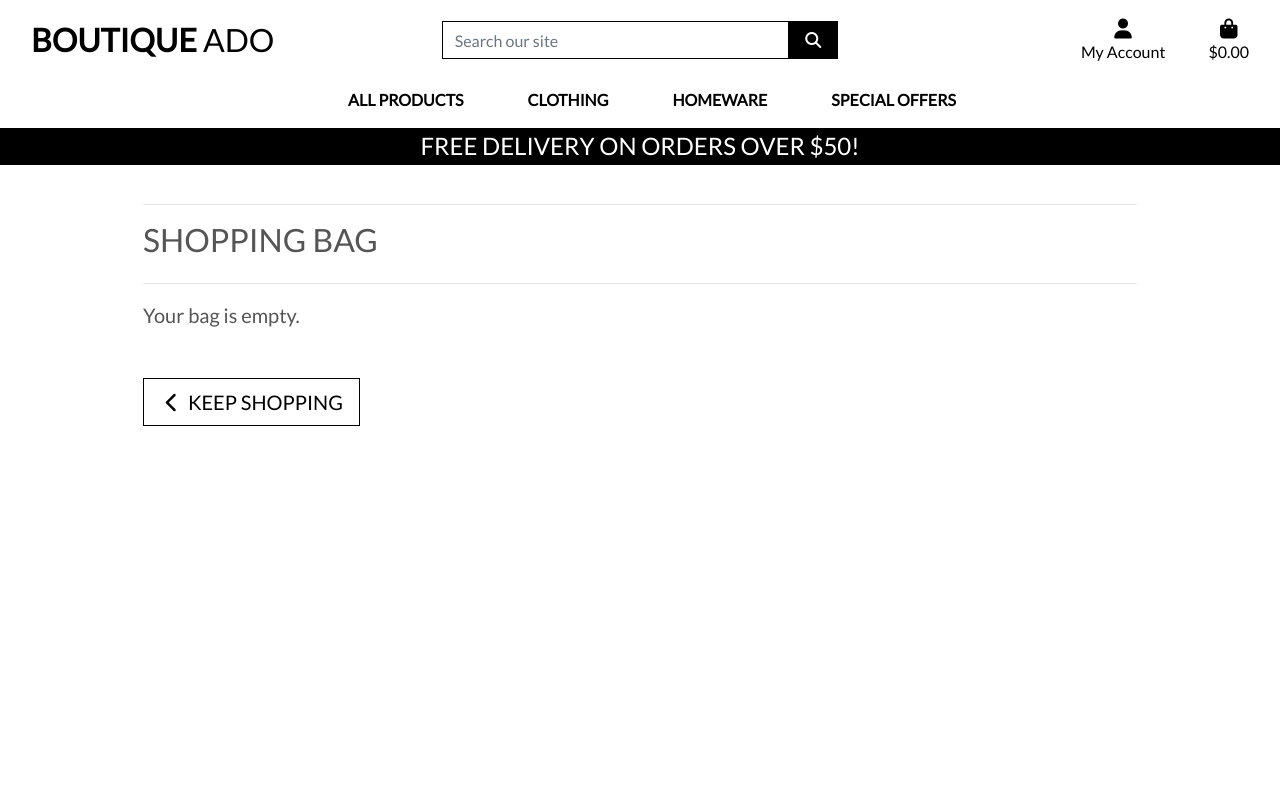
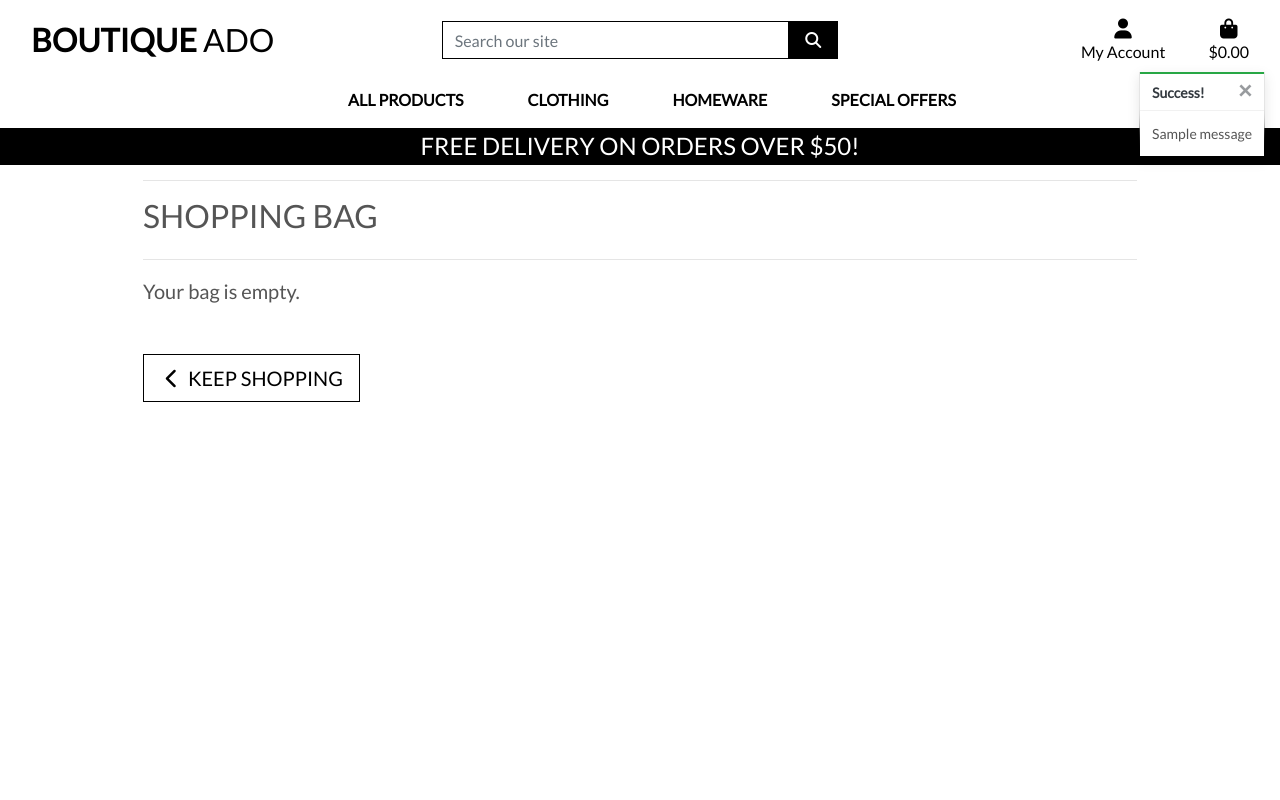
Before and after one commit to stacykimberley/boutique_ado_v1, a Django app: page /bag/ in a window 1280 px wide. Run offline with Django 3.2, Linux system fonts and the light colour scheme; tables that the repository leaves empty hold one stand-in row (values such as "Sample post"); one stand-in notice (Sample message) is shown; some libraries are stand-ins or nearby versions.

Commit message:
Add toats

```diff
--- a/bag/views.py
+++ b/bag/views.py
@@ -1,4 +1,7 @@
 from django.shortcuts import render, redirect, reverse, HttpResponse
+from django.contrib import messages
+
+from products.models import Product
 
 # Create your views here.
 
@@ -10,6 +13,7 @@
 def add_to_bag(request, item_id):
     """ Add a quantity of the specified product to the shopping bag """
 
+    product = Product.objects.get(pk=item_id)
     quantity = int(request.POST.get('quantity'))
     redirect_url = request.POST.get('redirect_url')
     size = None
@@ -30,6 +34,7 @@
             bag[item_id] += quantity
         else:
             bag[item_id] = quantity
+            messages.success(request, f'Added {product.name} to your bag')
 
     request.session['bag'] = bag
     return redirect(redirect_url)
--- a/boutique_ado/settings.py
+++ b/boutique_ado/settings.py
@@ -82,6 +82,8 @@
         },
     },
 ]
+
+MESSAGE_STORAGE = 'django.contrib.messages.storage.session.SessionStorage'
 
 AUTHENTICATION_BACKENDS = (
 
--- a/static/css/base.css
+++ b/static/css/base.css
@@ -102,6 +102,23 @@
     cursor: pointer;
 }
 
+/* ------------------------------- bootstrap toasts */
+
+.message-container {
+    position: fixed;
+    top: 72px;
+    right: 15px;
+    z-index: 99999999999;
+}
+
+.custom-toast {
+    overflow: visible;
+}
+
+.toast-capper {
+    height: 2px;
+}
+
 /* -------------------------------- Media Queries */
 
 /* Slightly larger container on xl screens */
--- a/templates/allauth/base.html
+++ b/templates/allauth/base.html
@@ -1,129 +1,40 @@
-{% load static %}
-
-<!doctype html>
-<html lang="en">
+<!DOCTYPE html>
+<html>
   <head>
-
-    {% block meta %}
-        <meta http-equiv="X-UA-Compatible" content="ie=edge">
-        <meta charset="utf-8">
-        <meta name="viewport" content="width=device-width, initial-scale=1, shrink-to-fit=no">
+    <title>{% block head_title %}{% endblock %}</title>
+    {% block extra_head %}
     {% endblock %}
-
-    {% block extra_meta %}
-    {% endblock %}
-
-    {% block corecss %}
-        <link rel="stylesheet" href="https://stackpath.bootstrapcdn.com/bootstrap/4.4.1/css/bootstrap.min.css" integrity="sha384-Vkoo8x4CGsO3+Hhxv8T/Q5PaXtkKtu6ug5TOeNV6gBiFeWPGFN9MuhOf23Q9Ifjh" crossorigin="anonymous">
-        <link rel="stylesheet" href="https://fonts.googleapis.com/css?family=Lato&display=swap">
-        <link rel="stylesheet" href="{% static 'css/base.css' %}">
-    {% endblock %}
-
-    {% block extra_css %}
-    {% endblock %}
-
-    {% block corejs %}
-        <script src="https://kit.fontawesome.com/f5fde08321.js" crossorigin="anonymous"></script>
-        script src="https://code.jquery.com/jquery-3.4.1.min.js" integrity="sha256-CSXorXvZcTkaix6Yvo6HppcZGetbYMGWSFlBw8HfCJo=" crossorigin="anonymous"></script>
-        <script src="https://cdn.jsdelivr.net/npm/popper.js@1.16.0/dist/umd/popper.min.js" integrity="sha384-Q6E9RHvbIyZFJoft+2mJbHaEWldlvI9IOYy5n3zV9zzTtmI3UksdQRVvoxMfooAo" crossorigin="anonymous"></script>
-        <script src="https://stackpath.bootstrapcdn.com/bootstrap/4.4.1/js/bootstrap.min.js" integrity="sha384-wfSDF2E50Y2D1uUdj0O3uMBJnjuUD4Ih7YwaYd1iqfktj0Uod8GCExl3Og8ifwB6" crossorigin="anonymous"></script>
-    {% endblock %}
-
-    {% block extra_js %}
-    {% endblock %}
-
-    <title>Boutique Ado {% block extra_title %}{% endblock %}</title>
   </head>
   <body>
-    <header class="container-fluid fixed-top">
-        <div id="topnav" class="row bg-white pt-lg-2 d-none d-lg-flex">
-            <div class="col-12 col-lg-4 my-auto py-1 py-lg-0 text-center text-lg-left">
-                <a href="{% url 'home' %}" class="nav-link main-logo-link">
-                    <h2 class="logo-font text-black my-0"><strong>Boutique</strong> Ado</h2>
-                </a>
-            </div>
-            <div class="col-12 col-lg-4 my-auto py-1 py-lg-0">
-                <form method="GET" action="{% url 'products' %}">
-                    <div class="input-group w-100">
-                        <input class="form-control border border-black rounded-0" type="text" name="q" placeholder="Search our site">
-                        <div class="input-group-append">
-                            <button class="form-control btn btn-black border border-black rounded-0" type="submit">
-                                <span class="icon">
-                                    <i class="fas fa-search"></i>
-                                </span>
-                            </button>
-                        </div>
-                    </div>
-                </form>
-            </div>
-            <div class="col-12 col-lg-4 my-auto py-1 py-lg-0">
-                <ul class="list-inline list-unstyled text-center text-lg-right my-0">
-                    <li class="list-inline-item dropdown">
-                        <a class="text-black nav-link" href="#" id="user-options" data-toggle="dropdown" aria-haspopup="true" aria-expanded="false">
-                            <div class="text-center">
-                                <div><i class="fas fa-user fa-lg"></i></div>
-                                <p class="my-0">My Account</p>
-                            </div>
-                        </a>
-                        <div class="dropdown-menu border-0" aria-labelledby="user-options">
-                            {% if request.user.is_authenticated %}
-                                {% if request.user.is_superuser %}
-                                    <a href="" class="dropdown-item">Product Management</a>
-                                {% endif %}
-                                <a href="" class="dropdown-item">My Profile</a>
-                                <a href="{% url 'account_logout' %}" class="dropdown-item">Logout</a>
-                            {% else %}
-                                <a href="{% url 'account_signup' %}" class="dropdown-item">Register</a>
-                                <a href="{% url 'account_login' %}" class="dropdown-item">Login</a>
-                            {% endif %}
-                        </div>
-                    </li>
-                    <li class="list-inline-item">
-                        <a class="{% if grand_total %}text-info font-weight-bold{% else %}text-black{% endif %} nav-link" href="{% url 'view_bag' %}">
-                            <div class="text-center">
-                                <div><i class="fas fa-shopping-bag fa-lg"></i></div>
-                                <p class="my-0">
-                                    {% if grand_total %}
-                                        ${{ grand_total|floatformat:2 }}
-                                    {% else %}
-                                        $0.00
-                                    {% endif %}
-                                </p>
-                            </div>
-                        </a>
-                    </li>
-                </ul>
-            </div>
-        </div>
-        <div class="row bg-white">
-            <nav class="navbar navbar-expand-lg navbar-light w-100">
-                <button class="navbar-toggler" type="button" data-toggle="collapse" data-target="#main-nav" aria-controls="main-nav" aria-expanded="false" aria-label="Toggle navigation">
-                    <span class="navbar-toggler-icon"></span>
-                </button>
-                {% include 'includes/mobile-top-header.html' %}
-                {% include 'includes/main-nav.html' %}
-            </nav>
-        </div>
-        <div id="delivery-banner" class="row text-center">
-            <div class="col bg-black text-white">
-                <h4 class="logo-font my-1">Free delivery on orders over ${{ free_delivery_threshold }}!</h4>
-            </div>
-        </div>
-    </header>
+    {% block body %}
 
     {% if messages %}
-        <div class="message-container"></div>
+    <div>
+      <strong>Messages:</strong>
+      <ul>
+        {% for message in messages %}
+        <li>{{message}}</li>
+        {% endfor %}
+      </ul>
+    </div>
     {% endif %}
 
-    {% block page_header %}
-    {% endblock %}
-
+    <div>
+      <strong>Menu:</strong>
+      <ul>
+        {% if user.is_authenticated %}
+        <li><a href="{% url 'account_email' %}">Change E-mail</a></li>
+        <li><a href="{% url 'account_logout' %}">Sign Out</a></li>
+        {% else %}
+        <li><a href="{% url 'account_login' %}">Sign In</a></li>
+        <li><a href="{% url 'account_signup' %}">Sign Up</a></li>
+        {% endif %}
+      </ul>
+    </div>
     {% block content %}
     {% endblock %}
-
-    {% block postloadjs %}
     {% endblock %}
-
-
+    {% block extra_body %}
+    {% endblock %}
   </body>
 </html>
--- /dev/null
+++ b/templates/base.html
@@ -0,0 +1,146 @@
+{% load static %}
+
+<!doctype html>
+<html lang="en">
+  <head>
+
+    {% block meta %}
+        <meta http-equiv="X-UA-Compatible" content="ie=edge">
+        <meta charset="utf-8">
+        <meta name="viewport" content="width=device-width, initial-scale=1, shrink-to-fit=no">
+    {% endblock %}
+
+    {% block extra_meta %}
+    {% endblock %}
+
+    {% block corecss %}
+        <link rel="stylesheet" href="https://stackpath.bootstrapcdn.com/bootstrap/4.4.1/css/bootstrap.min.css" integrity="sha384-Vkoo8x4CGsO3+Hhxv8T/Q5PaXtkKtu6ug5TOeNV6gBiFeWPGFN9MuhOf23Q9Ifjh" crossorigin="anonymous">
+        <link rel="stylesheet" href="https://fonts.googleapis.com/css?family=Lato&display=swap">
+        <link rel="stylesheet" href="{% static 'css/base.css' %}">
+    {% endblock %}
+
+    {% block extra_css %}
+    {% endblock %}
+
+    {% block corejs %}
+        <script src="https://kit.fontawesome.com/f5fde08321.js" crossorigin="anonymous"></script>
+        <script src="https://code.jquery.com/jquery-3.4.1.min.js" integrity="sha256-CSXorXvZcTkaix6Yvo6HppcZGetbYMGWSFlBw8HfCJo=" crossorigin="anonymous"></script>
+        <script src="https://cdn.jsdelivr.net/npm/popper.js@1.16.0/dist/umd/popper.min.js" integrity="sha384-Q6E9RHvbIyZFJoft+2mJbHaEWldlvI9IOYy5n3zV9zzTtmI3UksdQRVvoxMfooAo" crossorigin="anonymous"></script>
+        <script src="https://stackpath.bootstrapcdn.com/bootstrap/4.4.1/js/bootstrap.min.js" integrity="sha384-wfSDF2E50Y2D1uUdj0O3uMBJnjuUD4Ih7YwaYd1iqfktj0Uod8GCExl3Og8ifwB6" crossorigin="anonymous"></script>
+    {% endblock %}
+
+    {% block extra_js %}
+    {% endblock %}
+
+    <title>Boutique Ado {% block extra_title %}{% endblock %}</title>
+  </head>
+  <body>
+    <header class="container-fluid fixed-top">
+        <div id="topnav" class="row bg-white pt-lg-2 d-none d-lg-flex">
+            <div class="col-12 col-lg-4 my-auto py-1 py-lg-0 text-center text-lg-left">
+                <a href="{% url 'home' %}" class="nav-link main-logo-link">
+                    <h2 class="logo-font text-black my-0"><strong>Boutique</strong> Ado</h2>
+                </a>
+            </div>
+            <div class="col-12 col-lg-4 my-auto py-1 py-lg-0">
+                <form method="GET" action="{% url 'products' %}">
+                    <div class="input-group w-100">
+                        <input class="form-control border border-black rounded-0" type="text" name="q" placeholder="Search our site">
+                        <div class="input-group-append">
+                            <button class="form-control btn btn-black border border-black rounded-0" type="submit">
+                                <span class="icon">
+                                    <i class="fas fa-search"></i>
+                                </span>
+                            </button>
+                        </div>
+                    </div>
+                </form>
+            </div>
+            <div class="col-12 col-lg-4 my-auto py-1 py-lg-0">
+                <ul class="list-inline list-unstyled text-center text-lg-right my-0">
+                    <li class="list-inline-item dropdown">
+                        <a class="text-black nav-link" href="#" id="user-options" data-toggle="dropdown" aria-haspopup="true" aria-expanded="false">
+                            <div class="text-center">
+                                <div><i class="fas fa-user fa-lg"></i></div>
+                                <p class="my-0">My Account</p>
+                            </div>
+                        </a>
+                        <div class="dropdown-menu border-0" aria-labelledby="user-options">
+                            {% if request.user.is_authenticated %}
+                                {% if request.user.is_superuser %}
+                                    <a href="" class="dropdown-item">Product Management</a>
+                                {% endif %}
+                                <a href="" class="dropdown-item">My Profile</a>
+                                <a href="{% url 'account_logout' %}" class="dropdown-item">Logout</a>
+                            {% else %}
+                                <a href="{% url 'account_signup' %}" class="dropdown-item">Register</a>
+                                <a href="{% url 'account_login' %}" class="dropdown-item">Login</a>
+                            {% endif %}
+                        </div>
+                    </li>
+                    <li class="list-inline-item">
+                        <a class="{% if grand_total %}text-info font-weight-bold{% else %}text-black{% endif %} nav-link" href="{% url 'view_bag' %}">
+                            <div class="text-center">
+                                <div><i class="fas fa-shopping-bag fa-lg"></i></div>
+                                <p class="my-0">
+                                    {% if grand_total %}
+                                        ${{ grand_total|floatformat:2 }}
+                                    {% else %}
+                                        $0.00
+                                    {% endif %}
+                                </p>
+                            </div>
+                        </a>
+                    </li>
+                </ul>
+            </div>
+        </div>
+        <div class="row bg-white">
+            <nav class="navbar navbar-expand-lg navbar-light w-100">
+                <button class="navbar-toggler" type="button" data-toggle="collapse" data-target="#main-nav" aria-controls="main-nav" aria-expanded="false" aria-label="Toggle navigation">
+                    <span class="navbar-toggler-icon"></span>
+                </button>
+                {% include 'includes/mobile-top-header.html' %}
+                {% include 'includes/main-nav.html' %}
+            </nav>
+        </div>
+        <div id="delivery-banner" class="row text-center">
+            <div class="col bg-black text-white">
+                <h4 class="logo-font my-1">Free delivery on orders over ${{ free_delivery_threshold }}!</h4>
+            </div>
+        </div>
+    </header>
+
+    {% if messages %}
+        <div class="message-container">
+            {% for message in messages %}
+                {% with message.level as level %}
+                    {% if level == 40 %}
+                        {% include 'includes/toasts/toast_error.html' %}
+                    {% elif level == 30 %}
+                        {% include 'includes/toasts/toast_warning.html' %}
+                    {% elif level == 25 %}
+                        {% include 'includes/toasts/toast_success.html' %}
+                    {% else %}
+                        {% include 'includes/toasts/toast_info.html' %}
+                    {% endif %}
+                {% endwith %}
+            {% endfor %}
+        </div>
+    {% endif %}
+
+    {% block page_header %}
+    {% endblock %}
+
+    {% block content %}
+    {% endblock %}
+
+    {% block postloadjs %}
+    <script type="text/javascript">
+        $('.toast').toast('show');
+    </script>
+    {% endblock %}
+
+
+  </body>
+</html>
--- /dev/null
+++ b/templates/includes/toasts/toast_success.html
@@ -0,0 +1,13 @@
+<div class="toast custom-toast rounded-0 border-top-0" data-autohide="false">
+    <div class="arrow-up arrow-success"></div>
+    <div class="w-100 toast-capper bg-success"></div>
+    <div class="toast-header bg-white text-dark">
+        <strong class="mr-auto">Success!</strong>
+        <button type="button" class="ml-2 mb-1 close text-dark" data-dismiss="toast" aria-label="Close">
+            <span aria-hidden="true">&times;</span>
+        </button>
+    </div>
+    <div class="toast-body bg-white">
+        {{ message }}
+    </div>
+</div>
```
Also changed, not shown: templates/includes/toasts/toast_error.html (added, +13 -0 lines), templates/includes/toasts/toast_info.html (added, +13 -0 lines), templates/includes/toasts/toast_warning.html (added, +13 -0 lines).
